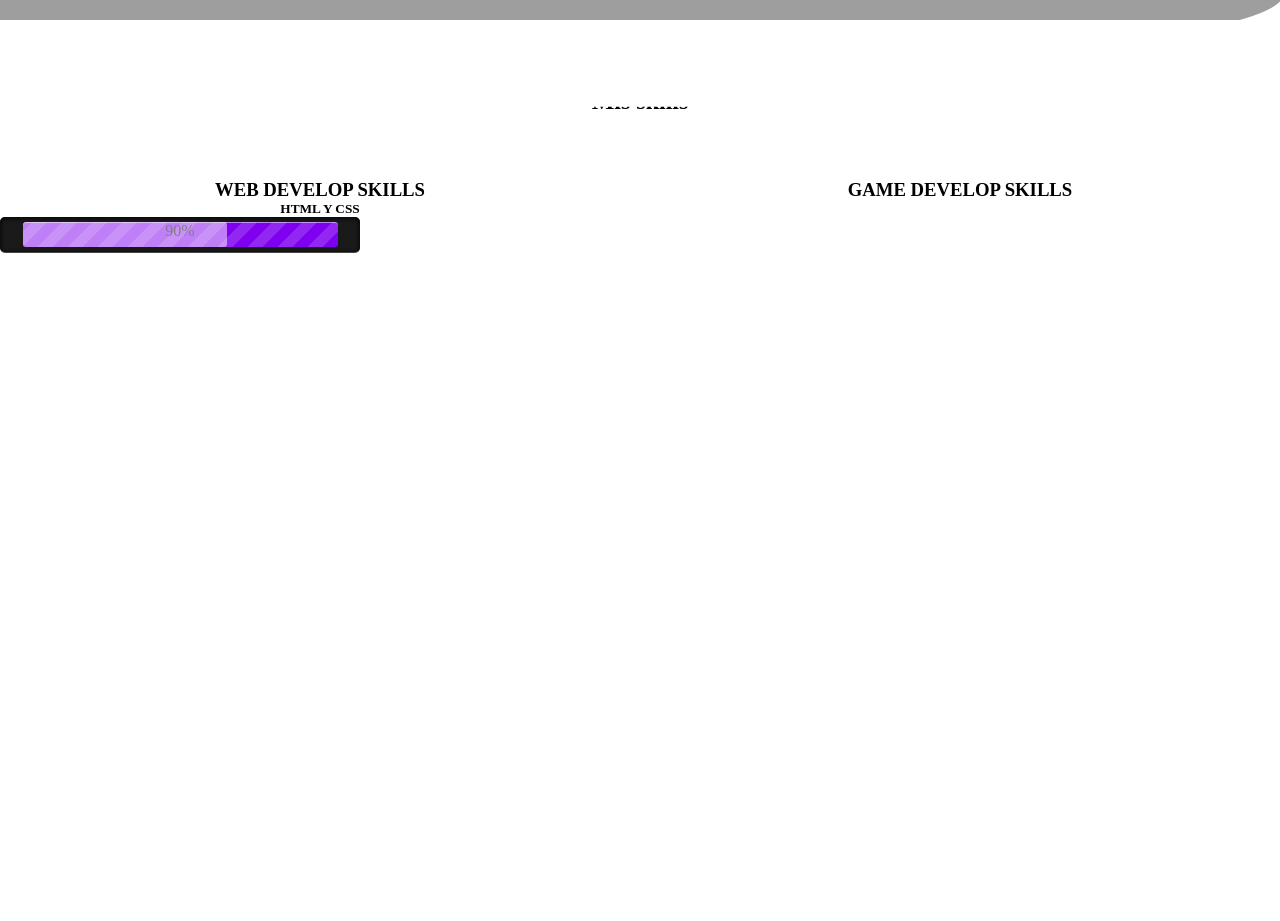
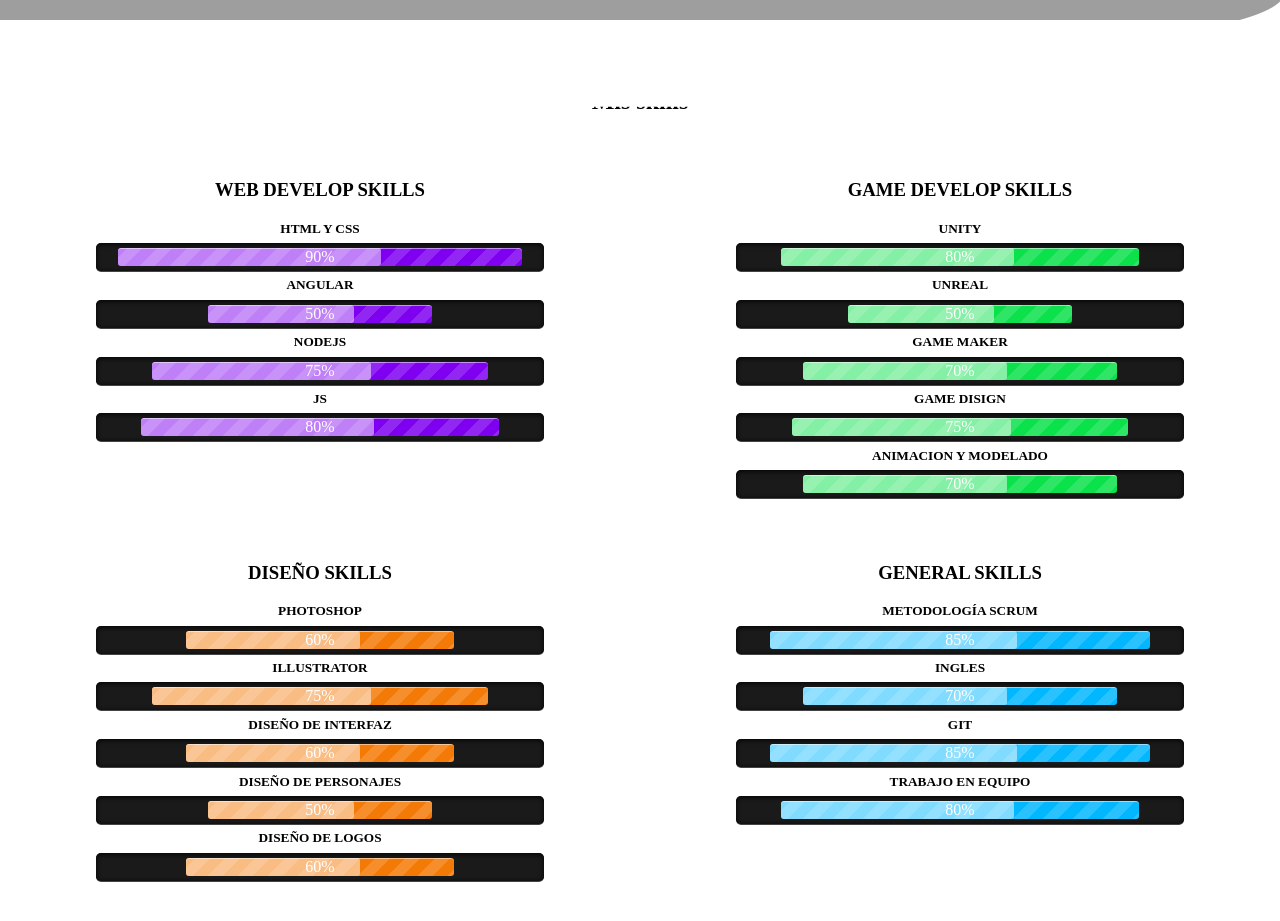
Before and after one commit to Juan-Casanova/MyProfile, a plain HTML site: page index.html in a window 1280 px wide. Shown: the part 693-1614 px from the top of the page. Before the commit the page ends 995 px from the top, so only its background shows below. Drawn offline with Linux system fonts and the light colour scheme; grey boxes are pictures that could not be loaded; a web font is replaced by a local one.

Commit message:
se termina seccion de skills

```diff
--- a/index.html
+++ b/index.html
@@ -11,8 +11,8 @@
     <!-- Barra de menu -->
 
     <div class="nav-bar">
-        <a href="">HOME</a>
-        <a href="">HABILIDADES</a>
+        <a href="#home">HOME</a>
+        <a href="#my-skills">HABILIDADES</a>
         <a href="">TRABAJOS</a>
         <a href="">CONTACTO</a>
     </div>
@@ -28,22 +28,101 @@
 
     <!-- PARTE DE LA SECCION DE SERVICIOS -->
 
-    <section class="container-skills">
+    <section id="my-skills" class="container-skills">
         <h2 class="text-center">Mis skills</h2>
         <div class="container-flex-skills margin-top">
             <div class="mid-container">
                 <h3>WEB DEVELOP SKILLS</h3>
                 <div class="container-elementor">
-                    <h5>HTML Y CSS</h5>
+                    <h5 class="margin-title-botton">HTML Y CSS</h5>
                     <div class="progress-bar filled-web stripes shine">
                         <span class="filled-in-90">90%</span>
+                    </div>
+                    <h5 class="margin-title-botton">ANGULAR</h5>
+                    <div class="progress-bar filled-web stripes shine">
+                        <span class="filled-in-50">50%</span>
+                    </div>
+                    <h5 class="margin-title-botton">NODEJS</h5>
+                    <div class="progress-bar filled-web stripes shine">
+                        <span class="filled-in-75">75%</span>
+                    </div>
+                    <h5 class="margin-title-botton">JS</h5>
+                    <div class="progress-bar filled-web stripes shine">
+                        <span class="filled-in-80">80%</span>
                     </div>
                 </div>
             </div>
             <div class="mid-container">
                 <h3>GAME DEVELOP SKILLS</h3>
                 <div class="container-elementor">
-
+                    <h5 class="margin-title-botton">UNITY</h5>
+                    <div class="progress-bar filled-videogame stripes shine">
+                        <span class="filled-in-80">80%</span>
+                    </div>
+                    <h5 class="margin-title-botton">UNREAL</h5>
+                    <div class="progress-bar filled-videogame stripes shine">
+                        <span class="filled-in-50">50%</span>
+                    </div>
+                    <h5 class="margin-title-botton">GAME MAKER</h5>
+                    <div class="progress-bar filled-videogame stripes shine">
+                        <span class="filled-in-70">70%</span>
+                    </div>
+                    <h5 class="margin-title-botton">GAME DISIGN</h5>
+                    <div class="progress-bar filled-videogame stripes shine">
+                        <span class="filled-in-75">75%</span>
+                    </div>
+                    <h5 class="margin-title-botton">ANIMACION Y MODELADO</h5>
+                    <div class="progress-bar filled-videogame stripes shine">
+                        <span class="filled-in-70">70%</span>
+                    </div>
+                </div>
+            </div>
+        </div>
+        <div class="container-flex-skills margin-top">
+            <div class="mid-container">
+                <h3>DISEÑO SKILLS</h3>
+                <div class="container-elementor">
+                    <h5 class="margin-title-botton">PHOTOSHOP</h5>
+                    <div class="progress-bar filled-diseño stripes shine">
+                        <span class="filled-in-60">60%</span>
+                    </div>
+                    <h5 class="margin-title-botton">ILLUSTRATOR</h5>
+                    <div class="progress-bar filled-diseño stripes shine">
+                        <span class="filled-in-75">75%</span>
+                    </div>
+                    <h5 class="margin-title-botton">DISEÑO DE INTERFAZ</h5>
+                    <div class="progress-bar filled-diseño stripes shine">
+                        <span class="filled-in-60">60%</span>
+                    </div>
+                    <h5 class="margin-title-botton">DISEÑO DE PERSONAJES</h5>
+                    <div class="progress-bar filled-diseño stripes shine">
+                        <span class="filled-in-50">50%</span>
+                    </div>
+                    <h5 class="margin-title-botton">DISEÑO DE LOGOS</h5>
+                    <div class="progress-bar filled-diseño stripes shine">
+                        <span class="filled-in-60">60%</span>
+                    </div>
+                </div>
+            </div>
+            <div class="mid-container">
+                <h3>GENERAL SKILLS</h3>
+                <div class="container-elementor">
+                    <h5 class="margin-title-botton">METODOLOGÍA SCRUM</h5>
+                    <div class="progress-bar filled-general stripes shine">
+                        <span class="filled-in-85">85%</span>
+                    </div>
+                    <h5 class="margin-title-botton">INGLES</h5>
+                    <div class="progress-bar filled-general stripes shine">
+                        <span class="filled-in-70">70%</span>
+                    </div>
+                    <h5 class="margin-title-botton">GIT</h5>
+                    <div class="progress-bar filled-general stripes shine">
+                        <span class="filled-in-85">85%</span>
+                    </div>
+                    <h5 class="margin-title-botton">TRABAJO EN EQUIPO</h5>
+                    <div class="progress-bar filled-general stripes shine">
+                        <span class="filled-in-80">80%</span>
+                    </div>
                 </div>
             </div>
         </div>
@@ -51,21 +130,11 @@
 
     <!-- SECCION DE LOS TRABAJOS REALIZADOS -->
 
-    <!--<section class="container-works">
+    <section class="container-works">
 
     </section>
 
-    <!-- SECCION DE INFORMACION DE CONTACTO ->
 
-    <section class="container-contact">
-
-    </section>
-
-    <!-- CONTENEDOR DE DERECHOS DE AUTOR ->
-
-    <div>
-
-    </div> -->
 
 </body>
 </html>
--- a/style.css
+++ b/style.css
@@ -70,14 +70,20 @@
 }
 
 .container-elementor {
+    margin-top: 3%;
+}
 
+.margin-title-botton {
+    margin-bottom: 1%;
+    margin-top: 1%;
 }
 
 .progress-bar {
     background-color: #1a1a1a;
-    height: 25px;
-    padding: 5px;
-    width: 350px;
+    height: 2%px;
+    padding: 5px 0;
+    width: 70%;
+    margin-left: 15%;
     border-radius: 5px;
     box-shadow: 0 1px 5px #000 inset, 0 1px 0 #444;
 }
@@ -89,6 +95,7 @@
     box-shadow: 0 1px 0 rgba(255, 255, 255, .5) inset;
     transition: width .4s ease-in-out;
     background-color: #ccc;
+    color: white;
 }
 
 .filled-in-50 {
@@ -122,6 +129,21 @@
 .filled-web span{
     background-color: #7F00F0;
     background-image: linear-gradient(top, #7F00F0, #5805A2);
+}
+
+.filled-videogame span{
+    background-color: #0AE14B;
+    background-image: linear-gradient(top, #0AE14B, #029E31);
+}
+
+.filled-diseño span{
+    background-color: #F47A07;
+    background-image: linear-gradient(top, #F47A07, #D76800);
+}
+
+.filled-general span{
+    background-color: #03B7FF;
+    background-image: linear-gradient(top, #03B7FF, #0077A7);
 }
 
 /**** STRIPES ****/
```
